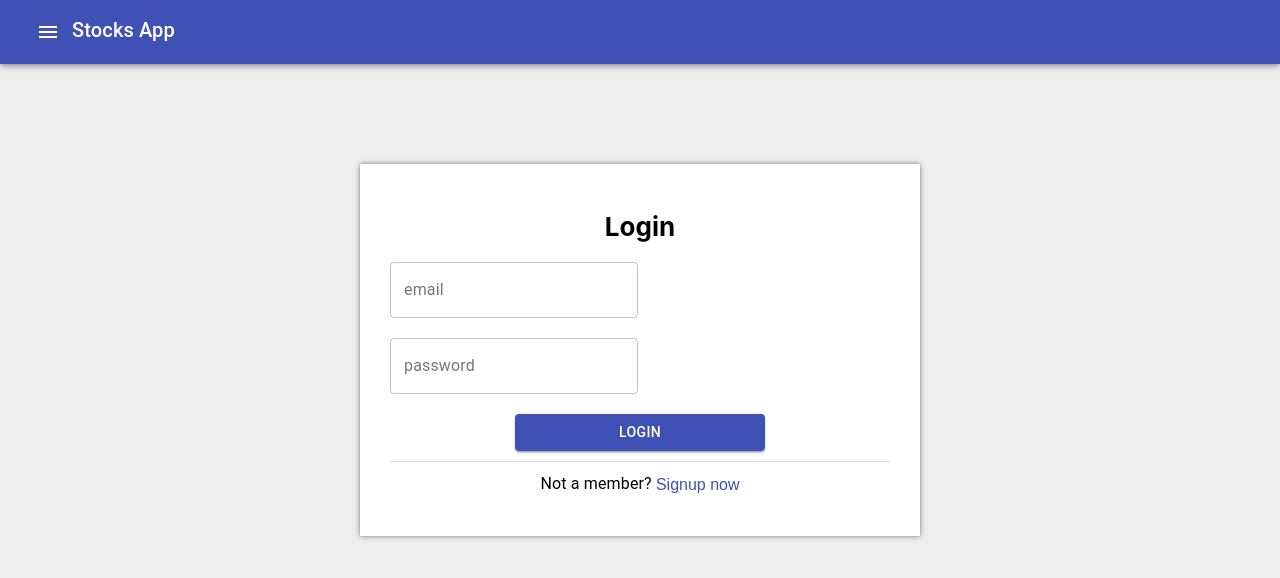
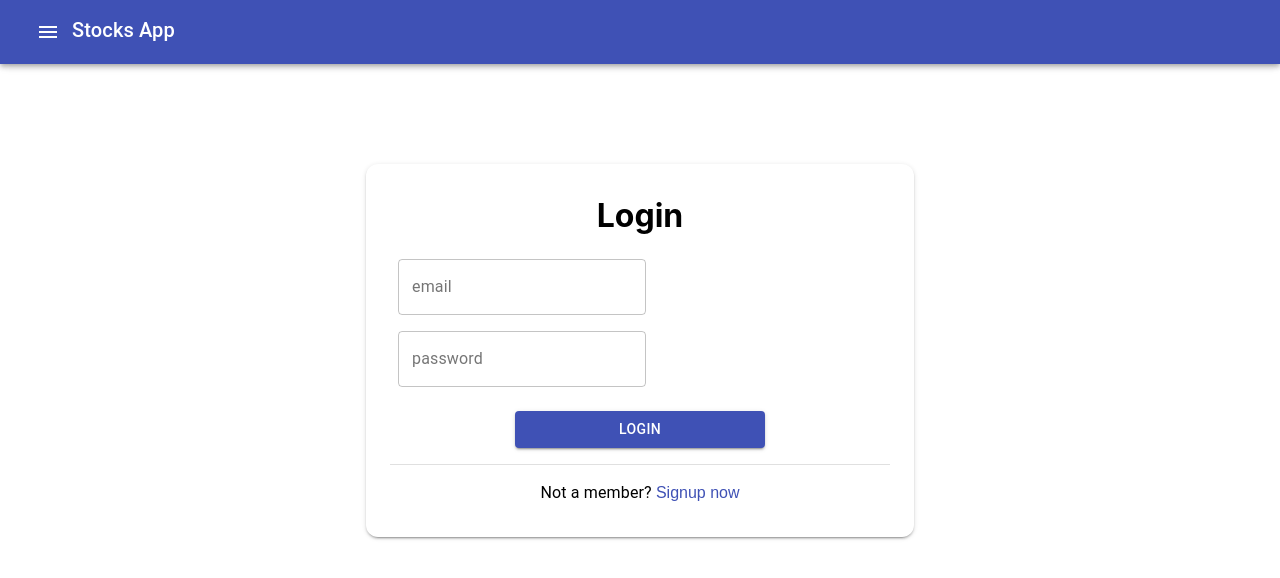
Before and after one commit to MatanNoach/StocksApp, a React (Create React App) app: page / in a window 1280 px wide. Shown: the top 578 px of the page. Built offline with nearby package versions, Linux system fonts and the light colour scheme.

Commit message:
update login to mui 5

```diff
--- a/src/App.js
+++ b/src/App.js
@@ -6,6 +6,8 @@ import StocksTable from "./components/StocksTable";
 import Login from "./components/Pages/Login";
 import { connect } from "react-redux";
 import LogoutButton from "./components/LogoutButton";
+import Box from '@mui/material/Box'
+import { flexbox } from '@mui/system';
 class App extends Component {
   render() {
     return (
@@ -16,16 +18,13 @@ class App extends Component {
           render={() => (
             <div>
               <Wrapper>
-              {this.props.auth.token?
-
-              <StocksTable/>
-              // <LogoutButton/>
-
-              // (<h1>Hello</h1>)
-              :
-              (<Login/>)
-            }
-
+                {this.props.auth.token ? (
+                  <StocksTable />
+                ) : (
+                  <Box sx={{ display:"flex",justifyContent:"center"}}>
+                    <Login />
+                  </Box>
+                )}
               </Wrapper>
             </div>
           )}
@@ -34,9 +33,9 @@ class App extends Component {
     );
   }
 }
-const mapStateToProps = (state)=>{
-  return{
-    auth:state.auth
-  }
-}
+const mapStateToProps = (state) => {
+  return {
+    auth: state.auth,
+  };
+};
 export default connect(mapStateToProps)(App);
--- a/src/components/Pages/Login.js
+++ b/src/components/Pages/Login.js
@@ -1,24 +1,47 @@
 import React, { Component } from "react";
-import "./Login.css";
 import { Button, Divider, Typography, Link } from "@material-ui/core";
 import Field from "../Common/Field";
 import * as Yup from "yup";
 import { withFormik } from "formik";
-import { createUserApi } from "../../UserApi";
 import { connect } from "react-redux";
 import { loginUser } from "../../store/actions/AuthActions";
+import { Box } from "@mui/material";
 
 const fields = ["email", "password"];
 // handles the sign up if the form is filled correctly
-async function handleSignup(values) {
-}
+async function handleSignup(values) {}
 class Login extends Component {
   render() {
     return (
-      <div className="login-page">
-        <div className="login-form">
+      <Box
+        component="form"
+        sx={{
+          // set the box to flex-box
+          display: "flex",
+          // choose column (y-axis) as main axis
+          flexDirection: "column",
+          // align items on the counter-main axis (x) to the center
+          alignItems: "center",
+          bgcolor: "background.paper",
+          p: 3,
+          marginTop: "100px",
+          width: 500,
+          borderRadius: "12px",
+          boxShadow: 2,
+          // nestes - direct child - each type - margin 1
+          "& >*": { m: 1 },
+        }}
+      >
         <h1>Login</h1>
-          <form>
+        <Box
+          sx={{
+            display: "flex",
+            width: "100%",
+            flexDirection: "column",
+            alignItems: "flex-start",
+            "& >*": { m: 1 },
+          }}
+        >
           {fields.map((f, i) => {
             return (
               <Field
@@ -37,36 +60,31 @@ class Login extends Component {
               />
             );
           })}
-            <div className="col-md-12">
+        </Box>
         <Button
-                className="login-button"
           type="submit"
           variant="contained"
           color="primary"
           data-flag="login"
           onClick={this.props.handleSubmit}
+          style={{ width: "50%" }}
         >
           Login
         </Button>
-              <Divider />
-            </div>
-            <div style={{ textAlign: "center" }}>
+        <Divider style={{ width: "100%" }} />
         <Typography>
           Not a member?&nbsp;
           <Link
-                  style={{ fontSize: 16 }}
             type="submit"
             component="button"
             onClick={this.props.handleSubmit}
             data-flag="signUp"
+            style={{ fontSize: 16 }}
           >
             Signup now
           </Link>
         </Typography>
-            </div>
-          </form>
-        </div>
-      </div>
+      </Box>
     );
   }
 }
@@ -102,18 +120,6 @@ export default connect(
         .email("Please enter a valid email"),
       password: Yup.string().required("Please enter password"),
     }),
-    // Old Validation with formik
-    // // validation function:
-    // // checks for every value if it is not empty
-    // validate: values=>{
-    //     const errors={};
-    //     Object.keys(values).map(k=>{
-    //         if(!values[k] ){
-    //             errors[k]="please enter "+k.toString();
-    //         }
-    //     })
-    //     return errors;
-    // },
 
     handleSubmit: async (values, thisComponent) => {
       const dataFlag = document.activeElement.dataset.flag;
```
Lines whose indentation alone changed are shown as unchanged.
